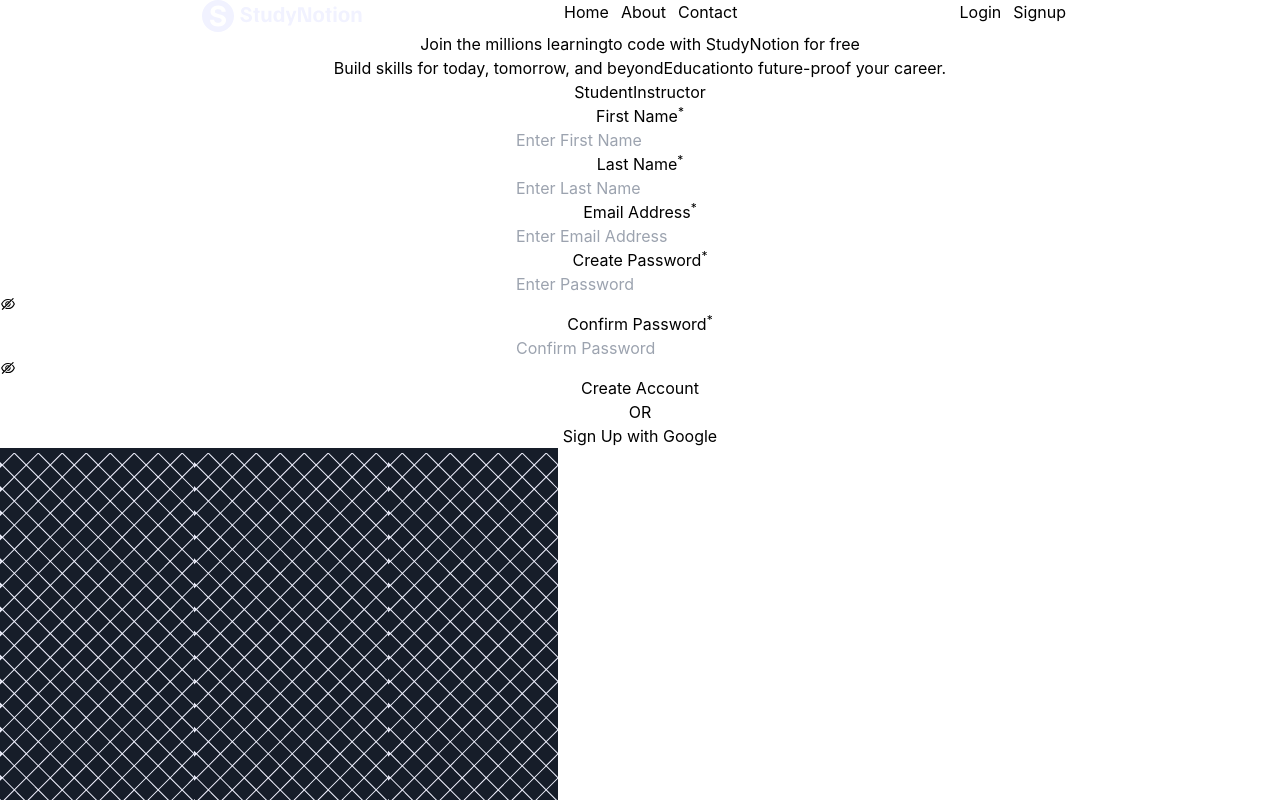
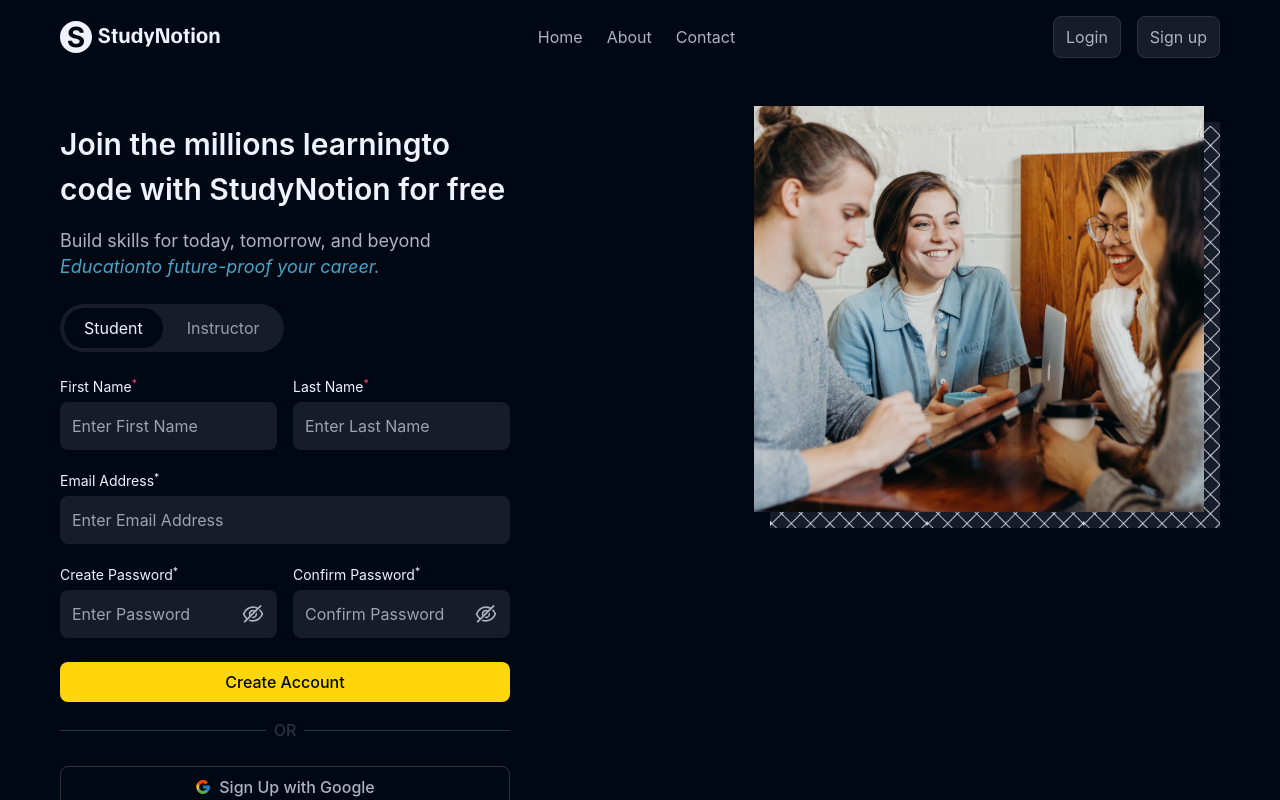
Before and after one commit to shhiivvaam/StudyNotion, a React (Create React App) app: page /signup in a window 1280 px wide. Shown: the top 800 px of the page. Built offline with nearby package versions, Linux system fonts and the light colour scheme.

Commit message:
Build Done -> committing Final Updates:

```diff
--- a/src/App.css
+++ b/src/App.css
@@ -1,4 +1,4 @@
-.App {
+/* .App {
   text-align: center;
 }
 
@@ -35,4 +35,4 @@
   to {
     transform: rotate(360deg);
   }
-}
+} */
--- a/src/App.js
+++ b/src/App.js
@@ -7,6 +7,7 @@
 import Login from './pages/Login'
 import Signup from './pages/Signup'
 import Dashboard from './pages/Dashboard'
+import PrivateRoute from './components/PrivateRoute';
 
 
 function App() {
@@ -14,14 +15,18 @@
   const [isLoggedIn, setIsLoggedIn] = useState(false);
 
   return (
-    <div className="App">
+    <div className="App w-screen h-screen bg-richblack-900 flex flex-col">
       <Navbar isLoggedIn={isLoggedIn} setIsLoggedIn={setIsLoggedIn}/>
 
       <Routes>
-        <Route path='/' element={<Home/>}/>
+        <Route path='/' element={<Home isLoggedIn={isLoggedIn}/>}/>
         <Route path='/login' element={<Login setIsLoggedIn={setIsLoggedIn}/>}/>
         <Route path='/signup' element={<Signup setIsLoggedIn={setIsLoggedIn}/>}/>
-        <Route path='/dashboard' element={<Dashboard/>}/>
+        <Route path='/dashboard' element={
+          <PrivateRoute isLoggedIn={isLoggedIn}>
+            <Dashboard/>
+          </PrivateRoute>
+        }/>
       </Routes>
     </div>
   );
--- a/src/components/LoginForm.js
+++ b/src/components/LoginForm.js
@@ -1,25 +1,25 @@
 import React, { useState } from 'react'
-import {AiOutlineEye, AiOutlineEyeInvisible} from 'react-icons/ai'
-import {Link, useNavigate} from 'react-router-dom'
+import { AiOutlineEye, AiOutlineEyeInvisible } from 'react-icons/ai'
+import { Link, useNavigate } from 'react-router-dom'
 import { toast } from 'react-hot-toast'
 
-const LoginForm = ({setIsLoggedIn}) => {
+const LoginForm = ({ setIsLoggedIn }) => {
 
     const navigate = useNavigate()
 
     const [formData, setFormData] = useState({
-        email:'',
+        email: '',
         password: ''
     })
 
-    const[showPassword, setShowPassword] = useState(false);
+    const [showPassword, setShowPassword] = useState(false);
 
     function changeHandler(event) {
         // setFormData(event.target.value);
         setFormData((prevData) => (
             {
                 ...prevData,
-                [event.target.name] : event.target.value
+                [event.target.name]: event.target.value
             }
         ));
     }
@@ -27,16 +27,24 @@
     function submitHandler(event) {
         event.preventDefault()
         setIsLoggedIn(true);
+
         toast.success("Logged In");
+        console.log(formData);
+
         navigate('/dashboard')
     }
 
     return (
-        <form onSubmit={submitHandler}>
+        <form onSubmit={submitHandler}
+            className='flex flex-col w-full gap-y-4 mt-6'
+        >
             {/* Email */}
-            <label>
-                    <p>Email Address<sup>*</sup></p>
+            <label className='w-full'>
+                <p className='text-[0.875rem] text-richblack-5 mb-1 leading-[1.375rem]'>
+                    Email Address<sup className='text-pink-200'>*</sup>
+                </p>
                 <input
+                    className='bg-richblack-800 rounded-[0.5rem] text-richblack-5 w-full p-[12px]'
                     required
                     type='email'
                     value={formData.email}
@@ -47,12 +55,14 @@
             </label>
 
             {/* Password */}
-            <label>
-                    <p>Password<sup>*</sup></p>
+            <label className='w-full relative'>
+                <p className='text-[0.875rem] text-richblack-5 mb-1 leading-[1.375rem]'>
+                    Password<sup className='text-pink-200'>*</sup></p>
                 <input
+                    className='bg-richblack-800 rounded-[0.5rem] text-richblack-5 w-full p-[12px]'
                     required
                     type={
-                        showPassword ? ('text') : ('password')
+                        showPassword ? 'text' : 'password'
                     }
                     value={formData.password}
                     onChange={changeHandler}
@@ -60,21 +70,28 @@
                     placeholder='Enter your Password'
                 />
                 {/* <span onClick={() => setShowPassword(!showPassword)}> */}
-                <span onClick={() => setShowPassword((prev) => !prev)}>
-                    { showPassword
+                <span
+                    className='absolute right-3 top-[38px] cursor-pointer'
+                    onClick={() => setShowPassword((prev) => !prev)}>
+                    {showPassword
                         ?
-                    <AiOutlineEye/>
+                        <AiOutlineEye fontSize={24} fill='#AFB3BF' />
                         :
-                    <AiOutlineEyeInvisible/>
+                        <AiOutlineEyeInvisible fontSize={24} fill='#AFB3BF' />
                     }
                 </span>
 
                 <Link to='#'>
-                    <p>Forgot Password</p>
+                    <p className='text-xs mt-1 text-blue-100 max-w-max ml-auto'>
+                        Forgot Password
+                    </p>
                 </Link>
             </label>
 
-            <button type='submit'>Sign IN</button>
+            <button type='submit'
+                className='bg-yellow-50 rounded-[8px] font-medium text-richblack-900 px-[12px] py-[8px] mt-6'>
+                Sign In
+            </button>
         </form>
     )
 }
--- a/src/components/Navbar.js
+++ b/src/components/Navbar.js
@@ -6,13 +6,13 @@
 
 const Navbar = ({isLoggedIn, setIsLoggedIn}) => {
     return (
-        <div className='flex justify-evenly'>
+        <div className='flex justify-between items-center w-11/12 max-w-[1160px] py-4 mx-auto'>
             <Link to='/'>
                 <img src={logo} alt='' width={160} height={32} loading='lazy'/>
             </Link>
 
             <nav>
-                <ul className='flex gap-3'>
+                <ul className='flex gap-x-6 text-richblack-100'>
                     {
                         <li>
                             <Link to='/'>Home</Link>
@@ -33,20 +33,28 @@
 
             {/* buttons -> Signup - Logout - Dashboard */}
 
-            <div className='flex ml-5 mr-3 gap-3'>
+            <div className='flex items-center gap-x-4'>
                 { !isLoggedIn &&
                     <Link to='/login'>
-                        <button>Login</button>
+                        <button className='bg-richblack-800 text-richblack-100 py-[8px] px-[12px]
+                            rounded-[8px] border border-richblack-700'>
+                            Login
+                        </button>
                     </Link>
                 }
                 { !isLoggedIn &&
                     <Link to='/signup'>
-                        <button>Signup</button>
+                        <button className='bg-richblack-800 text-richblack-100 py-[8px] px-[12px]
+                            rounded-[8px] border border-richblack-700'>
+                                Sign up
+                        </button>
                     </Link>
                 }
                 { isLoggedIn &&
                     <Link to='/'>
                         <button
+                        className='bg-richblack-800 text-richblack-100 py-[8px] px-[12px]
+                        rounded-[8px] border border-richblack-700'
                         onClick={() => { setIsLoggedIn(false);
                                         toast.success("Logged Out") }}>
                             Logout
@@ -55,7 +63,10 @@
                 }
                 { isLoggedIn &&
                     <Link to='/dashboard'>
-                        <button>Dashboard</button>
+                        <button className='bg-richblack-800 text-richblack-100 py-[8px] px-[12px]
+                            rounded-[8px] border border-richblack-700'>
+                            Dashboard
+                        </button>
                     </Link>
                 }
             </div>
--- /dev/null
+++ b/src/components/PrivateRoute.js
@@ -0,0 +1,14 @@
+import {Navigate} from 'react-router-dom'
+
+const PrivateRoute = ({isLoggedIn, children}) => {
+
+    // const navigate = useNavigate();
+
+    if(isLoggedIn) {
+        return children;
+    }
+        return <Navigate to='/login'/>
+        // navigate('/login')
+}
+
+export default PrivateRoute
--- a/src/components/SignupForm.js
+++ b/src/components/SignupForm.js
@@ -1,13 +1,15 @@
 import React, { useState } from 'react'
-import {AiOutlineEye, AiOutlineEyeInvisible} from 'react-icons/ai'
+import { AiOutlineEye, AiOutlineEyeInvisible } from 'react-icons/ai'
 import { toast } from 'react-hot-toast'
-import {useNavigate} from 'react-router-dom'
+import { useNavigate } from 'react-router-dom'
 
-const SignupForm = ({setIsLoggedIn}) => {
+const SignupForm = ({ setIsLoggedIn }) => {
 
     const navigate = useNavigate();
 
     const [showPassword, setShowPassword] = useState(false);
+    const [accountType, setAccountType] = useState("Student");
+    const [showConfirmPassword, setShowConfirmPassword] = useState(false);
 
     const [formData, setFormData] = useState({
         firstname: '',
@@ -29,7 +31,7 @@
     function submitHandler(event) {
         event.preventDefault();
 
-        if(formData.password !== formData.confirmPassword) {
+        if (formData.password !== formData.confirmPassword) {
             toast.error('Password do not match!!');
             return;
         }
@@ -40,6 +42,15 @@
         const accountData = {
             ...formData
         }
+
+        const finalData = {
+            ...accountData,
+            accountType
+        }
+
+        console.log('Printing Final Account Data')
+        console.log(finalData);
+
         console.log('Printing Account Data')
         console.log(accountData)
 
@@ -49,17 +60,45 @@
     return (
         <div>
             {/* Student Instructor Tab */}
-            <div>
-                <button>Student</button>
-                <button>Instructor</button>
+            <div className='flex bg-richblack-800 p-1 gap-x-1 my-6 rounded-full max-w-max'>
+                <button
+                    className={`
+                            ${accountType === 'Student'
+                            ?
+                            'bg-richblack-900 text-richblack-5'
+                            :
+                            'bg-transparent text-richblack-5'
+                        }
+                            py-2 px-5 rounded-full transition-all duration-200
+                        `}
+                    onClick={() => { setAccountType("Student") }}>
+                    Student
+                </button>
+                <button
+                    className={`
+                            ${accountType === 'Instructor'
+                            ?
+                            'bg-richblack-900 text-richblack-5'
+                            :
+                            'bg-transparent text-richblack-200'
+                        }
+                            py-2 px-5 rounded-full transition-all duration-200
+                        `}
+                    onClick={() => { setAccountType("Instructor") }}>
+                    Instructor
+                </button>
             </div>
 
             <form onSubmit={submitHandler}>
                 {/* First Name and Last Name */}
-                <div>
-                    <label>
-                        <p>First Name<sup>*</sup></p>
-                        <input required
+                <div className='flex gap-x-4 mt-[20px]'>
+                    <label className='w-full'>
+                        <p className='text-[0.875rem] text-richblack-5 mb-1 leading-[1.375rem]'>
+                            First Name<sup className='text-pink-200'>*</sup>
+                        </p>
+                        <input
+                            className='bg-richblack-800 rounded-[0.5rem] text-richblack-5 w-full p-[12px]'
+                            required
                             type='text'
                             name='firstname'
                             onChange={changeHandler}
@@ -67,9 +106,13 @@
                             value={formData.firstname}
                         />
                     </label>
-                    <label>
-                        <p>Last Name<sup>*</sup></p>
-                        <input required
+                    <label className='w-full'>
+                        <p className='text-[0.875rem] text-richblack-5 mb-1 leading-[1.375rem]'>
+                            Last Name<sup className='text-pink-200'>*</sup>
+                        </p>
+                        <input
+                            className='bg-richblack-800 rounded-[0.5rem] text-richblack-5 w-full p-[12px]'
+                            required
                             type='text'
                             name='lastname'
                             onChange={changeHandler}
@@ -80,9 +123,14 @@
                 </div>
 
                 {/* Email Address */}
-                <label>
-                    <p>Email Address<sup>*</sup></p>
-                    <input required
+                <div className='mt-[20px]'>
+                    <label className='w-full mt-[20px]'>
+                        <p className='text-[0.875rem] text-richblack-5 mb-1 leading-[1.375rem]'>
+                            Email Address<sup>*</sup>
+                        </p>
+                        <input
+                            className='bg-richblack-800 rounded-[0.5rem] text-richblack-5 w-full p-[12px]'
+                            required
                             type='email'
                             name='email'
                             onChange={changeHandler}
@@ -90,51 +138,66 @@
                             value={formData.email}
                         />
                     </label>
+                </div>
 
                 {/* Create Password and Confirm Password */}
-                <div>
-                    <label>
-                        <p>Create Password<sup>*</sup></p>
-                        <input required
-                            type={showPassword ? 'text' : 'passoword'}
+                <div className='flex gap-x-4 mt-[20px]'>
+                    <label className='w-full relative'>
+                        <p className='text-[0.875rem] text-richblack-5 mb-1 leading-[1.375rem]'>
+                            Create Password<sup>*</sup>
+                        </p>
+                        <input
+                            className='bg-richblack-800 rounded-[0.5rem] text-richblack-5 w-full p-[12px]'
+                            required
+                            type={showPassword ? 'text' : 'password'}
                             name='password'
                             onChange={changeHandler}
                             placeholder='Enter Password'
                             value={formData.password}
                         />
                         {/* <span onClick={() => setShowPassword(!showPassword)}> */}
-                        <span onClick={() => setShowPassword((prev) => !prev)}>
+                        <span
+                            className='absolute right-3 top-[38px] cursor-pointer'
+                            onClick={() => setShowPassword((prev) => !prev)}>
                             {showPassword
                                 ?
-                                <AiOutlineEye />
+                                <AiOutlineEye fontSize={24} fill='#AFB3BF' />
                                 :
-                                <AiOutlineEyeInvisible />
+                                <AiOutlineEyeInvisible fontSize={24} fill='#AFB3BF' />
                             }
                         </span>
                     </label>
 
-                    <label>
-                        <p>Confirm Password<sup>*</sup></p>
-                        <input required
-                            type={showPassword ? 'text' : 'passoword'}
+                    <label className='w-full relative'>
+                        <p className='text-[0.875rem] text-richblack-5 mb-1 leading-[1.375rem]'>
+                            Confirm Password<sup>*</sup>
+                        </p>
+                        <input
+                            className='bg-richblack-800 rounded-[0.5rem] text-richblack-5 w-full p-[12px]'
+                            required
+                            type={showConfirmPassword ? 'text' : 'password'}
                             name='confirmPassword'
                             onChange={changeHandler}
                             placeholder='Confirm Password'
                             value={formData.confirmPassword}
                         />
                         {/* <span onClick={() => setShowPassword(!showPassword)}> */}
-                        <span onClick={() => setShowPassword((prev) => !prev)}>
-                            {showPassword
+                        <span
+                            className='absolute right-3 top-[38px] cursor-pointer'
+                            onClick={() => setShowConfirmPassword((prev) => !prev)}>
+                            {showConfirmPassword
                                 ?
-                                <AiOutlineEye />
+                                <AiOutlineEye fontSize={24} fill='#AFB3BF' />
                                 :
-                                <AiOutlineEyeInvisible />
+                                <AiOutlineEyeInvisible fontSize={24} fill='#AFB3BF' />
                             }
                         </span>
                     </label>
                 </div>
 
-                <button type='submit'>
+                <button
+                    className='w-full bg-yellow-50 rounded-[8px] font-medium text-richblack-900 px-[12px] py-[8px] mt-6'
+                    type='submit'>
                     Create Account
                 </button>
             </form>
--- a/src/components/Template.js
+++ b/src/components/Template.js
@@ -2,16 +2,18 @@
 import frameImage from '../assets/frame.png'
 import LoginForm from '../components/LoginForm'
 import SignupForm from '../components/SignupForm'
+import {FcGoogle} from 'react-icons/fc'
 
 const Template = ({title, desc1, desc2, image, formtype, setIsLoggedIn}) => {
     return (
-        <div>
+        <div className='flex justify-between w-11/12 max-w-[1160px] py-12 mx-auto gap-x-12 gap-y-0'>
 
-            <div>
-                <h1>{title}</h1>
-                <p>
-                    <span>{desc1}</span>
-                    <span>{desc2}</span>
+            <div className='w-11/12 max-w-[450px]'>
+                <h1 className='text-richblack-5 font-semibold text-[1.875rem] leading[2.375rem]'>{title}</h1>
+                <p className='text-[1.125rem] leading-[1.625rem] mt-4'>
+                    <span className='text-richblack-100'>{desc1}</span>
+                    <br/>
+                    <span className='text-blue-100 italic'>{desc2}</span>
                 </p>
 
                 {formtype === 'signup'
@@ -21,18 +23,20 @@
                     <LoginForm setIsLoggedIn={setIsLoggedIn}/>
                 }
 
-                <div>
-                    <div></div>
-                    <p>OR</p>
-                    <div></div>
+                <div className='flex w-full items-center my-4 gap-x-2'>
+                    <div className='w-full h-[1px] bg-richblack-700'></div>
+                    <p className='text-richblack-700 font-medium leading[1.375rem]'>OR</p>
+                    <div className='w-full h-[1px] bg-richblack-700'></div>
                 </div>
 
-                <button>
+                <button className='w-full flex justify-center items-center rounded-[8px]
+                    font-medium text-richblack-100 border border-richblack-700 px-[12px] py-[8px] gap-x-2 mt-6'>
+                    <FcGoogle/>
                     <p>Sign Up with Google</p>
                 </button>
             </div>
 
-            <div>
+            <div className='relative w-11/12 max-w-[450px]'>
                 <img src={frameImage} alt='Pattern'
                     width={558}
                     height={504}
@@ -42,6 +46,7 @@
                     width={558}
                     height={490}
                     loading='lazy'
+                        className='absolute -top-4 right-4'
                     ></img>
             </div>
 
--- a/src/pages/Dashboard.js
+++ b/src/pages/Dashboard.js
@@ -2,8 +2,8 @@
 
 const Dashboard = () => {
     return (
-        <div className='flex justify-center items-center'>
-            Welcome to StudyNotion
+        <div  className='flex justify-center items-center text-white text-3xl h-full'>
+            Welcome to StudyNotion!!!
         </div>
     )
 }
--- a/src/pages/Home.js
+++ b/src/pages/Home.js
@@ -1,8 +1,8 @@
 import React from 'react'
 
-const Home = () => {
+const Home = ({isLoggedIn}) => {
     return (
-        <div className='flex justify-center items-center'>Home</div>
+        <div className='flex justify-center items-center text-white text-3xl h-full'>Home</div>
     )
 }
 
--- a/src/pages/Login.js
+++ b/src/pages/Login.js
@@ -7,7 +7,7 @@
         <Template
             title= 'Welcome Back'
             desc1= 'Build skills for today, tomorrow, and beyond'
-            desc2= 'Educationto future-proof your career.'
+            desc2= 'Education to future-proof your career.'
             image= {loginImg}
             formtype= 'login'
             setIsLoggedIn= {setIsLoggedIn}
--- a/tailwind.config.js
+++ b/tailwind.config.js
@@ -4,7 +4,31 @@
     "./src/**/*.{js,jsx,ts,tsx}",
   ],
   theme: {
-    extend: {},
+    extend: {
+      fontFamily: {
+        inter: ["Inter", "sans-serif"],
+      },
+      colors: {
+        richblack: {
+          5: "#F1F2FF",
+          25: "#DBDDEA",
+          100: "#AFB2BF",
+          200: "#999DAA",
+          700: "#2C333F",
+          800: "#161D29",
+          900: "#000814",
+        },
+        blue: {
+          100: "#47A5C5",
+        },
+        pink: {
+          200: "#EF476F",
+        },
+        yellow: {
+          50: "#FFD60A",
+        },
+      },
+    },
   },
   plugins: [],
 }
```
Lines whose indentation alone changed are shown as unchanged.
